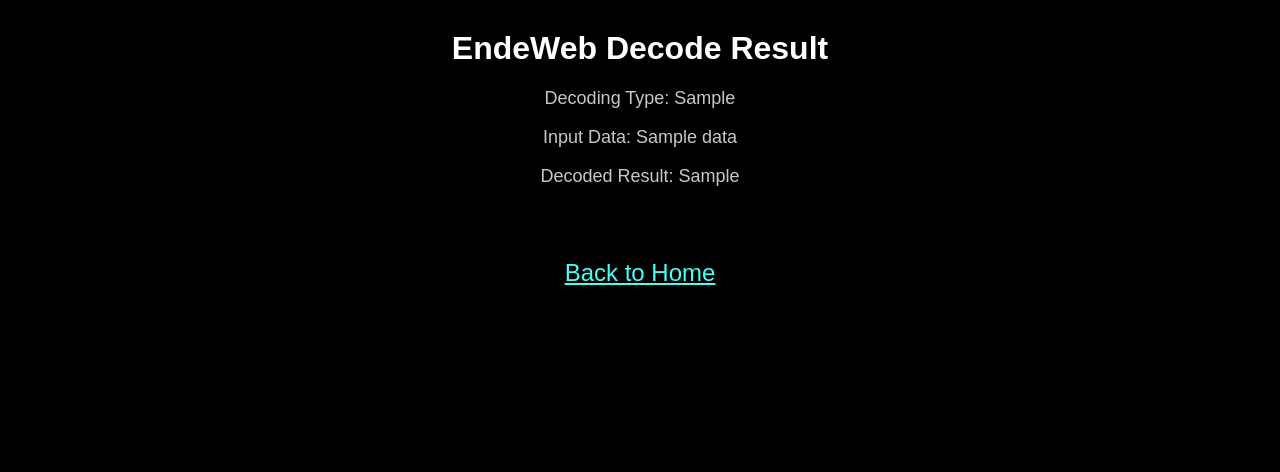
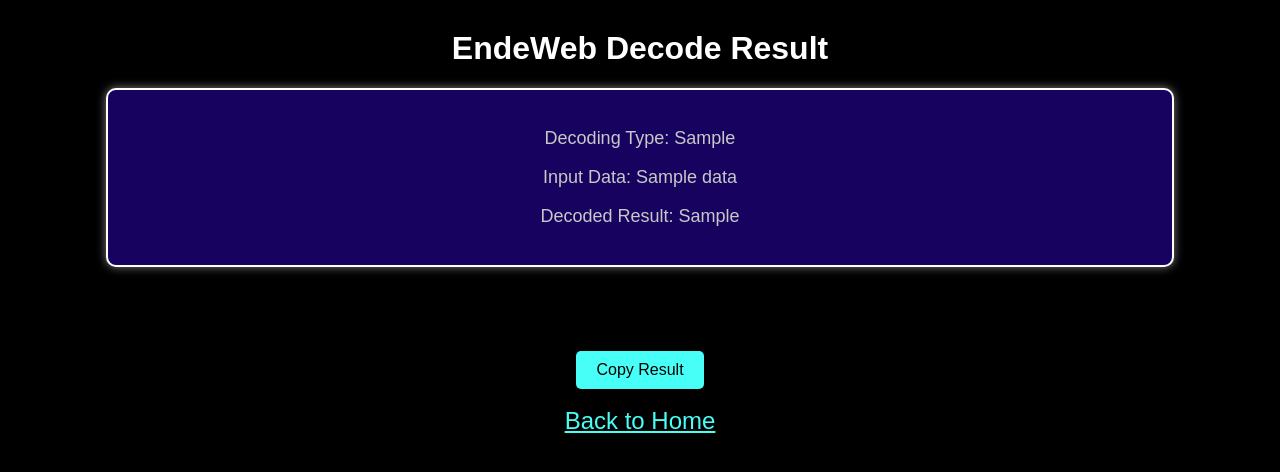
Before and after one commit to MubarmajM/Ende.sh, a Flask app: template EndeWeb/templates/decode.html in a window 1280 px wide. Shown: the top 472 px of the page. Run offline with Flask 3, Linux system fonts and the light colour scheme; the template is opened without the code that fills it: most values are stand-ins (such as "Sample title", 1, 10 or a date in 2020).

Commit message:
UPDATTEE

```diff
--- a/EndeWeb/static/css/styles.css
+++ b/EndeWeb/static/css/styles.css
@@ -60,6 +60,31 @@ form {
     width: fit-content;  /* Shrinks width to content size for centering */
 }
 
+div.outputos {
+    background-color: rgb(23, 3, 95);
+    border: 2px solid rgb(255,255,255);
+    border-radius: 10px;
+    padding: 20px;
+    margin: 20px auto;
+    width: 80%;
+    box-shadow: 0 0 10px rgba(255,255,255,0.5);
+}
+
+button {
+    background-color: rgb(71, 255, 246);
+    color: rgb(0, 0, 0);
+    border: none;
+    border-radius: 5px;
+    padding: 10px 20px;
+    font-size: 16px;
+    cursor: pointer;
+    margin-top: 10px;
+}
+
+button :active {
+    background-color: rgb(6, 59, 52);
+}
+
 input[type="submit"] {
     background-color: rgb(71, 255, 246);
     color: rgb(0, 0, 0);
@@ -101,6 +126,13 @@ p {
     box-shadow: 0 0 10px rgba(255,255,255,0.5);
 }
 
+.endebox3 {
+    text-align: center;
+    font-size: 7px;
+    color: rgb(150, 150, 150);
+    margin-top: 50px;
+}
+
 .endebox1 :hover {
     background-color: rgb(32, 8, 116);
     box-shadow: 0 0 15px rgba(255,255,255,0.7);
--- /dev/null
+++ b/EndeWeb/static/js/copy.js
@@ -0,0 +1,36 @@
+async function copy(tag_id) {
+    var copyText = document.getElementById(tag_id);
+    if (!copyText) {
+        console.error('Element not found');
+        alert('Element not found. Cannot copy.');
+        return;
+    }
+    if (navigator.clipboard && navigator.clipboard.writeText) {
+        try {
+            await navigator.clipboard.writeText(copyText.innerText);
+            console.log('Copied to clipboard');
+        } catch (err) {
+            console.error('Failed to copy: ', err);
+            fallbackCopy(copyText);
+        }
+    } else {
+        fallbackCopy(copyText);
+    }
+}
+
+function fallbackCopy(element) {
+    var textArea = document.createElement("textarea");
+    textArea.value = element.innerText;
+    document.body.appendChild(textArea);
+    textArea.focus();
+    textArea.select();
+    try {
+        document.execCommand('copy');
+        console.log('Copied using fallback');
+        //alert('Copied to clipboard using fallback method.');
+    } catch (err) {
+        console.error('Fallback copy failed: ', err);
+        alert('Failed to copy text. Please copy manually.');
+    }
+    document.body.removeChild(textArea);
+}
--- a/EndeWeb/templates/decode.html
+++ b/EndeWeb/templates/decode.html
@@ -5,13 +5,18 @@
     <title>EndeWeb</title>
     <link rel="stylesheet" href="../static/css/styles.css">
     <link rel="icon" type="image/png" href="../static/img/favicon.ico">
+    <script src="../static/js/copy.js"></script>
 </head>
 <body>
+
     <h1>EndeWeb Decode Result</h1>
+    <div class="outputos">
     <p>Decoding Type: {{ decoding_type }}</p>
     <p>Input Data: {{ data }}</p>
-    <p>Decoded Result: {{ decoding_result }}</p>
+    <p>Decoded Result: <span id="decoded-result">{{ decoding_result }}</span></p>
+    </div>
     <br><br>
+    <p><button onclick="copy('decoded-result')">Copy Result</button></p>
 
     <p><a class="zeplin" href="/">Back to Home</a></p>
 </body>
--- a/EndeWeb/templates/index.html
+++ b/EndeWeb/templates/index.html
@@ -32,7 +32,7 @@
         <li><a href="/decode?decode=url">URL decode</a></li>
         <li><a href="/decode?decode=hex">Hex decode</a></li>
         <li><a href="/decode?decode=rot13">ROT13 decode</a></li>
-        <li><a href="/decode?decode=binary">Binary decode</a></li>
+        <li><a href="/decode?decode=binary">Binary decode ( buggy )</a></li>
         <li><a href="/decode?decode=octal">Base-8 ( octal ) decode</a></li>
     </ul>
     </div>
--- a/octal_decode_base8.py
+++ b/octal_decode_base8.py
@@ -57,10 +57,10 @@ if __name__ == "__main__":
     if args.encode:
         result = octal_encode_base8(args.octal_string, args.o)
 
-        print(f"Encoded String: {result}")
+        print(f"{result}")
 
     elif args.decode:
 
 
         result = octal_decode_base8(args.octal_string)
-        print(f"Decoded String: {result}")
+        print(f"{result}")
```
Also changed, not shown: EndeWeb/templates/encode.html (+5 -2 lines), 1 other file.
